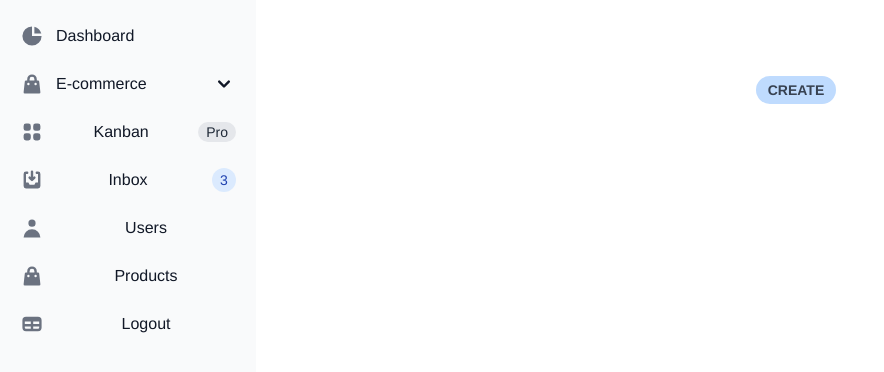
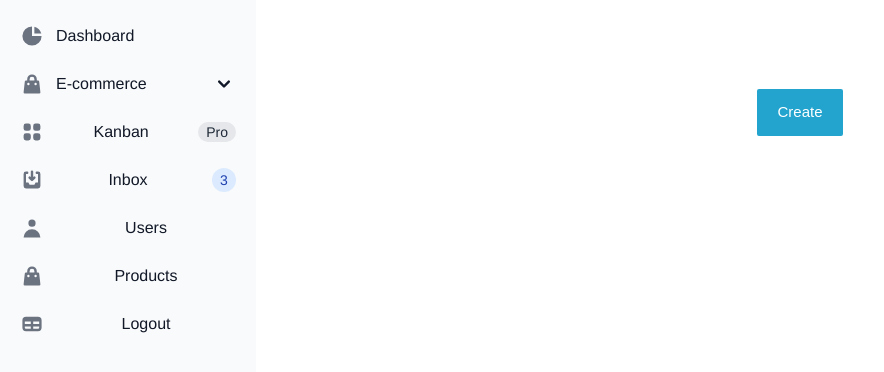
Before and after one commit to cello2599/frontend-konveksi, a Vue app: page /show in a window 1280 px wide. Shown: the top 372 px of the page, without its empty margins (0-884 px from the left). Built offline with nearby package versions, Linux system fonts and the light colour scheme.

Commit message:
tombol create

```diff
--- a/src/views/clientside/ShowClient.vue
+++ b/src/views/clientside/ShowClient.vue
@@ -1,8 +1,8 @@
 <template>
     <div class="px-6 pt-4 pb-2">
-            <span class="inline-block bg-blue-200 rounded-full px-3 py-1 text-sm font-semibold text-gray-700 mr-2 mb-2" style="text-transform: uppercase; margin-left: 20rem;">Create</span>
-
-
+            <!-- <span class="inline-block bg-blue-200 rounded-full px-3 py-1 text-sm font-semibold text-gray-700 mr-2 mb-2" style="text-transform: uppercase; margin-left: 20rem;">Create</span> -->
+            <!-- <button class="bg-blue-500 hover:bg-blue-700 text-white font-bold py-2 px-4 rounded tombol2" style="margin-left: 20rem;">Create</button> -->
+           <button class="tombol1"> Create </button>
 
     <div class="card">
     <div v-for="(produk,index) in products" :key="index" class="max-w-sm rounded overflow-hidden shadow-lg card-produk" >
@@ -94,4 +94,24 @@ export default {
     .inline-block bg-gray-200 rounded-full px-3 py-1 text-sm font-semibold text-gray-700 mr-2 mb-2{
         text-transform: uppercase;
     }
+
+    .tombol1{
+        margin-left: 20rem;
+        font-family: sans-serif;
+        font-size: 15px;
+        background: #22a4cf;
+        color: white;
+        border: white 3px solid;
+        border-radius: 5px;
+        padding: 12px 20px;
+        margin-top: 10px;
+    }
+
+    button:hover{
+        opacity:0.9;
+    }
+
+    .tombol2{
+
+    }
 </style>
```
